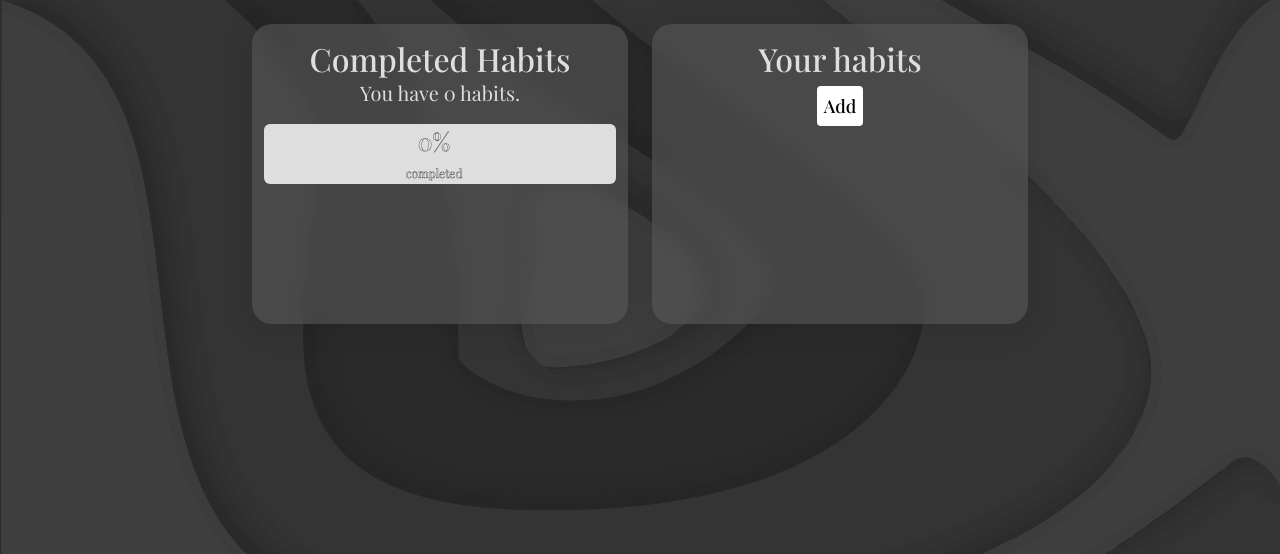
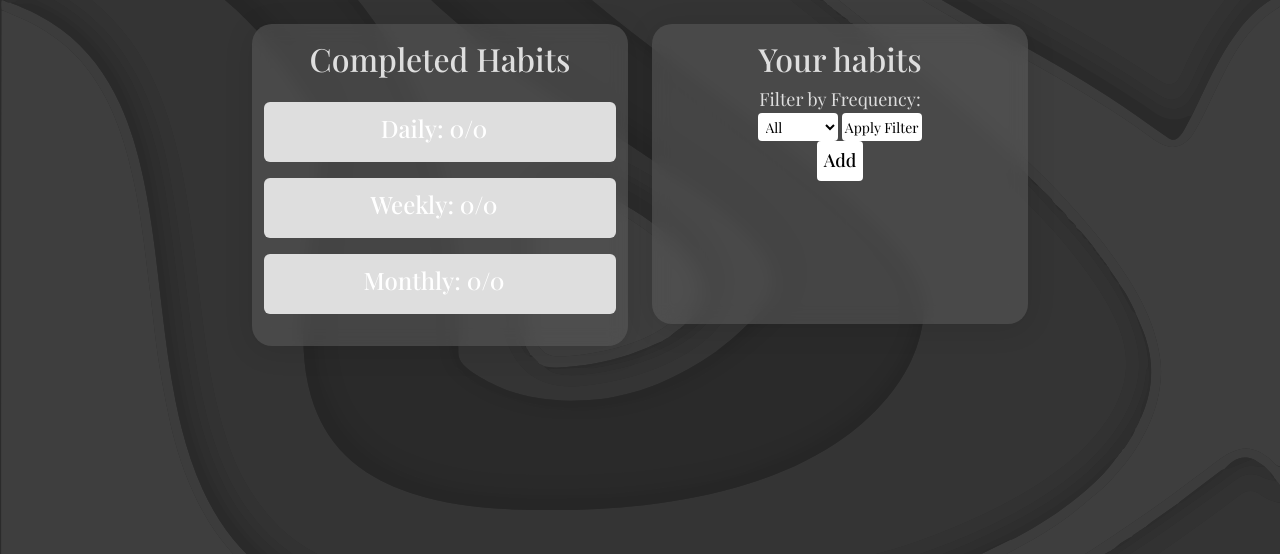
Before and after one commit to jflets/Habitize, a Django app: page /dashboard/ in a window 1280 px wide. Shown: the part 80-634 px from the top of the page. Run offline with Django 3.2, Linux system fonts and the light colour scheme; the visitor is signed in with stand-in values (Sample User, id 1); data that the repository does not hold is empty.

Commit message:
Add habit frequency filter and frequency progress

```diff
--- a/dashboard/views.py
+++ b/dashboard/views.py
@@ -6,7 +6,22 @@ from .forms import AddHabitForm, EditHabitForm
 
 @login_required(login_url="/accounts/login")
 def get_dashboard(request):
+    # Get the selected frequency from the request
+    selected_frequency = request.GET.get('frequency')
+
+    # Filter habits based on the selected frequency
     habits = Habit.objects.filter(user=request.user)
+
+    if selected_frequency == 'day':
+        habits = habits.filter(frequency='day')
+    elif selected_frequency == 'week':
+        habits = habits.filter(frequency='week')
+    elif selected_frequency == 'month':
+        habits = habits.filter(frequency='month')
+    else:
+        # Handle cases where an invalid frequency is selected
+        habits = habits.all()  # Display all habits, you can customize this behavior
+
     total_habits = habits.count()
     completed_habits = habits.filter(completed=True).count()
 
@@ -24,11 +39,41 @@ def get_dashboard(request):
     total_completed_progress = (
         completed_habits / total_habits) * 100 if total_habits > 0 else 0
 
+    # Calculate progress for completed habits by frequency
+    completed_habits_day = habits.filter(
+        completed=True, frequency='day').count()
+    completed_habits_week = habits.filter(
+        completed=True, frequency='week').count()
+    completed_habits_month = habits.filter(
+        completed=True, frequency='month').count()
+
+    # Calculate the ratio of completed habits for each frequency
+    total_habits_day = habits.filter(frequency='day').count()
+    total_habits_week = habits.filter(frequency='week').count()
+    total_habits_month = habits.filter(frequency='month').count()
+
+    completed_progress_day = (
+        completed_habits_day / total_habits_day) * 100 if total_habits_day > 0 else 0
+    completed_progress_week = (
+        completed_habits_week / total_habits_week) * 100 if total_habits_week > 0 else 0
+    completed_progress_month = (
+        completed_habits_month / total_habits_month * 100) if total_habits_month > 0 else 0
+
     context = {
         'habits': habits,
         'total_habits': total_habits,
         'completed_habits': completed_habits,
         'total_completed_progress': total_completed_progress,
+        'selected_frequency': selected_frequency,
+        'completed_habits_day': completed_habits_day,
+        'completed_habits_week': completed_habits_week,
+        'completed_habits_month': completed_habits_month,
+        'completed_progress_day': completed_progress_day,
+        'completed_progress_week': completed_progress_week,
+        'completed_progress_month': completed_progress_month,
+        'total_habits_day': total_habits_day,
+        'total_habits_week': total_habits_week,
+        'total_habits_month': total_habits_month,
     }
     return render(request, 'dashboard/index.html', context)
 
--- a/static/css/dashboard.css
+++ b/static/css/dashboard.css
@@ -211,6 +211,21 @@ h3 {
     background-color: #1C1C1C;
 }
 
+.btn-filter{
+    font-size: 14px;
+    font-weight: 400;
+    border-radius: 4px;
+    border: none;
+    background-color: #fff;
+    padding: 0.2rem;
+}
+
+.btn-filter:hover,
+.btn-filter:active {
+    background-color: #5c5c5c;
+    color: #dedede;
+}
+
 /* ------------------------------ link styling  ---------------------------------- */
 #profile {
     color: #dedede;
@@ -334,9 +349,7 @@ form input:focus {
     display: flexbox;
     justify-content: center;
     align-items: center;
-    -webkit-text-fill-color: #dedede;
-    -webkit-text-stroke: 0.3px;
-    -webkit-text-stroke-color: #1C1C1C;
+    color: #fff;
 }
 
 /* ------------------------------ edit habit button styling  ---------------------------------- */
--- a/templates/dashboard/index.html
+++ b/templates/dashboard/index.html
@@ -1,17 +1,53 @@
-{% extends "dashboard/base.html" %}
-{% block content %}
+{% extends "dashboard/base.html" %} {% block content %}
 <div class="container main-container">
   <div class="row justify-content-center">
     <div class="col index-container">
       <div class="card4 justify-content-center">
-            <h2 class="card-title">Completed Habits</h2>
-            <p class="card-text">You have {{ total_habits }} habits.</p>
-            <div class="container">
+        <h2 class="card-title mb-4">Completed Habits</h2>
+        <div class="container mb-3">
           <div class="progress progress-container2">
-                <div class="progress-bar" role="progressbar" data-progress="{{ total_completed_progress }}" aria-valuenow="0" aria-valuemin="0" aria-valuemax="100">
+            <div
+              class="progress-bar"
+              role="progressbar"
+              data-progress="{{ completed_progress_day }}"
+              aria-valuenow="0"
+              aria-valuemin="0"
+              aria-valuemax="100"
+            >
               <div class="total-prog">
-                      <h4>{{ total_completed_progress }}%</h4>
-                      <h7>completed</h7>
+                <h4>Daily: {{ completed_habits_day }}/{{ total_habits_day }}</h4>
+              </div>
+            </div>
+          </div>
+        </div>
+        <div class="container mb-3">
+          <div class="progress progress-container2">
+            <div
+              class="progress-bar"
+              role="progressbar"
+              data-progress="{{ completed_progress_week }}"
+              aria-valuenow="0"
+              aria-valuemin="0"
+              aria-valuemax="100"
+            >
+              <div class="total-prog">
+                <h4>Weekly: {{ completed_habits_week }}/{{ total_habits_week }}</h4>
+              </div>
+            </div>
+          </div>
+        </div>
+        <div class="container mb-3">
+          <div class="progress progress-container2">
+            <div
+              class="progress-bar"
+              role="progressbar"
+              data-progress="{{ completed_progress_month }}"
+              aria-valuenow="0"
+              aria-valuemin="0"
+              aria-valuemax="100"
+            >
+              <div class="total-prog">
+                <h4>Monthly: {{ completed_habits_month }}/{{ total_habits_month }}</h4>
               </div>
             </div>
           </div>
@@ -21,6 +57,19 @@
     <div class="col index-container">
       <div class="card4 justify-content-center">
         <h2>Your habits</h2>
+        <!-- Add a filter dropdown to select frequency -->
+        <div class="filter-dropdown">
+          <form method="get">
+              <label for="frequency-filter">Filter by Frequency:</label>
+              <select class="btn-filter" id="frequency-filter" name="frequency">
+                  <option value="">All</option>
+                  <option value="day" {% if selected_frequency == 'day' %}selected{% endif %}>Daily</option>
+                  <option value="week" {% if selected_frequency == 'week' %}selected{% endif %}>Weekly</option>
+                  <option value="month" {% if selected_frequency == 'month' %}selected{% endif %}>Monthly</option>
+              </select>
+              <button class="btn-filter" type="submit">Apply Filter</button>
+          </form>
+        </div>
         <table>
           {% for habit in habits %}
           <tr>
@@ -40,15 +89,16 @@
                       ></div>
                       <div class="progress-cd">
                         <div class="unit-value col-3">
-                                <div class="habit-value">
-                                  {{ habit.value }}
+                          <div class="habit-value">{{ habit.value }}</div>
+                          <div class="units">{{ habit.units }}</div>
                         </div>
-                                <div class="units">
-                                  {{ habit.units }}
+                        <div class="habit-name col-5 mx-auto">
+                          {{ habit.name }}
                         </div>
-                              </div>
-                              <div class="habit-name col-5 mx-auto">{{ habit.name }}</div>
-                              <div class="dropdown col-3" aria-label="options dropdown menu">
+                        <div
+                          class="dropdown col-3"
+                          aria-label="options dropdown menu"
+                        >
                           <a
                             class="option-btn"
                             role="button"
@@ -60,19 +110,28 @@
 
                           <ul class="dropdown-menu">
                             <li>
-                                    <a class="options" title="Edit your task" href="{% url 'edit' habit.id %}"
+                              <a
+                                class="options"
+                                title="Edit your task"
+                                href="{% url 'edit' habit.id %}"
                                 >Edit</a
                               >
                             </li>
                             {% if not habit.completed %}
                             <li>
-                                    <a class="options" title="Complete your task" href="{% url 'toggle' habit.id %}"
+                              <a
+                                class="options"
+                                title="Complete your task"
+                                href="{% url 'toggle' habit.id %}"
                                 >Complete Habit</a
                               >
                             </li>
                             {% endif %}
                             <li>
-                                    <a class="options" title="Delete your task" href="{% url 'delete' habit.id %}"
+                              <a
+                                class="options"
+                                title="Delete your task"
+                                href="{% url 'delete' habit.id %}"
                                 >Delete</a
                               >
                             </li>
@@ -90,17 +149,21 @@
                         aria-valuemin="0"
                         aria-valuemax="100"
                       ></div>
-                            <div class="progress-cd {% if habit.completed %}completed{% endif %}">
+                      <div
+                        class="progress-cd {% if habit.completed %}completed{% endif %}"
+                      >
                         <div class="unit-value col-3">
-                                <div class="habit-value">
-                                  {{ habit.value }}
+                          <div class="habit-value">{{ habit.value }}</div>
+                          <div class="units">{{ habit.units }}</div>
                         </div>
-                                <div class="units">
-                                  {{ habit.units }}
+                        <div class="habit-name col-5 mx-auto">
+                          {{ habit.name }}
                         </div>
-                              </div>
-                                <div class="habit-name col-5 mx-auto">{{ habit.name }}</div>
-                                <div class="dropdown col-3" title="options" aria-label="options dropdown menu">
+                        <div
+                          class="dropdown col-3"
+                          title="options"
+                          aria-label="options dropdown menu"
+                        >
                           <a
                             class="option-btn"
                             role="button"
@@ -112,19 +175,28 @@
 
                           <ul class="dropdown-menu">
                             <li>
-                                      <a class="options" title="Edit your task" href="{% url 'edit' habit.id %}"
+                              <a
+                                class="options"
+                                title="Edit your task"
+                                href="{% url 'edit' habit.id %}"
                                 >Edit</a
                               >
                             </li>
                             {% if not habit.completed %}
                             <li>
-                                      <a class="options" title="Complete your task" href="{% url 'toggle' habit.id %}"
+                              <a
+                                class="options"
+                                title="Complete your task"
+                                href="{% url 'toggle' habit.id %}"
                                 >Complete Habit</a
                               >
                             </li>
                             {% endif %}
                             <li>
-                                      <a class="options" title="Delete your task" href="{% url 'delete' habit.id %}"
+                              <a
+                                class="options"
+                                title="Delete your task"
+                                href="{% url 'delete' habit.id %}"
                                 >Delete</a
                               >
                             </li>
```
Lines whose indentation alone changed are shown as unchanged.
